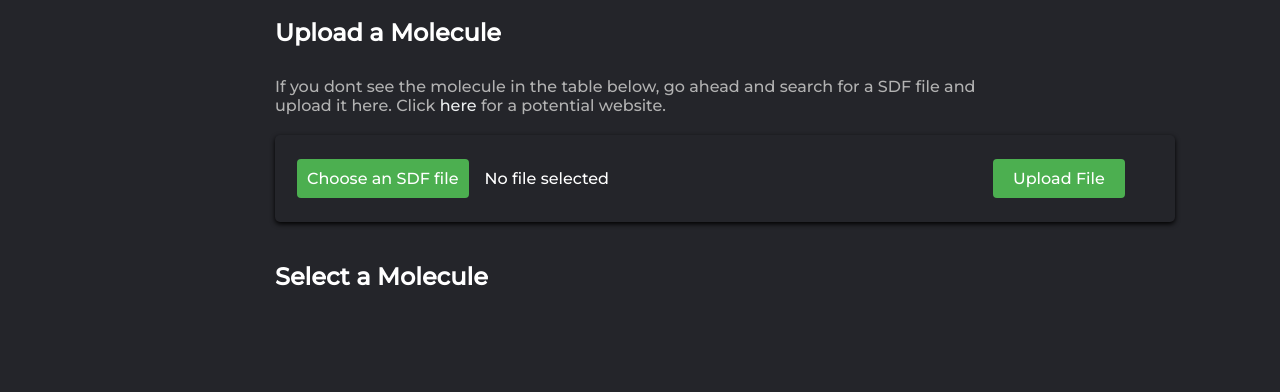
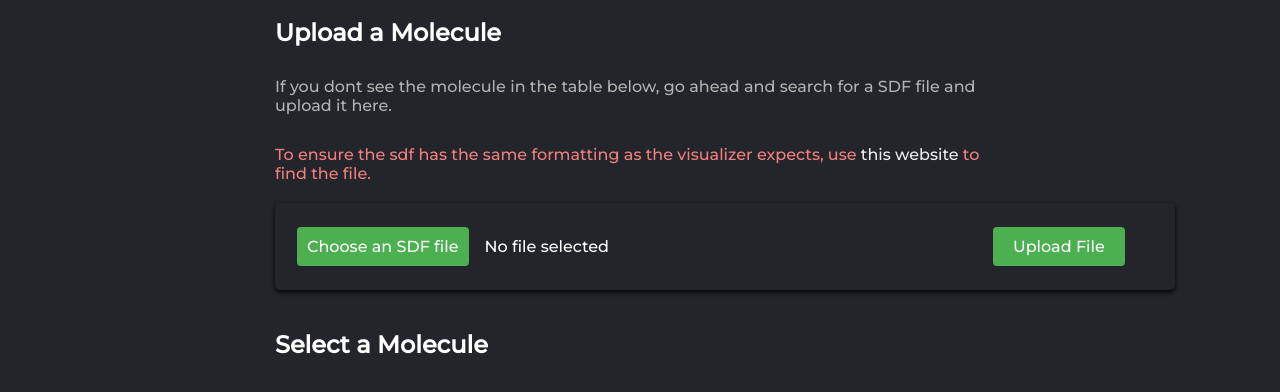
Before and after one commit to AMadharha/Molecule-Visualizer, a plain HTML site: page visualizer.html in a window 1280 px wide. Shown: the part 236-628 px from the top of the page. Drawn offline with Linux system fonts and the light colour scheme; no server answers.

Commit message:
website suggestion more prominence

```diff
--- a/visualizer.html
+++ b/visualizer.html
@@ -22,7 +22,10 @@
         <h1>Visualizer</h1>
         <h2>Upload a Molecule</h2>
         <p>
-            If you dont see the molecule in the table below, go ahead and search for a SDF file and upload it here. Click <a href="https://www.ebi.ac.uk/chebi/init.do" target=”_blank”>here</a></li> for a potential website.
+            If you dont see the molecule in the table below, go ahead and search for a SDF file and upload it here.
+        </p>
+        <p style="color: lightcoral">
+            To ensure the sdf has the same formatting as the visualizer expects, use <a href="https://www.ebi.ac.uk/chebi/init.do" target=”_blank”>this website</a></li> to find the file.
         </p>
         <div class="sdf-container">
             <form id="sdf-form" action="/upload-sdf" method="post" enctype="multipart/form-data">
```
